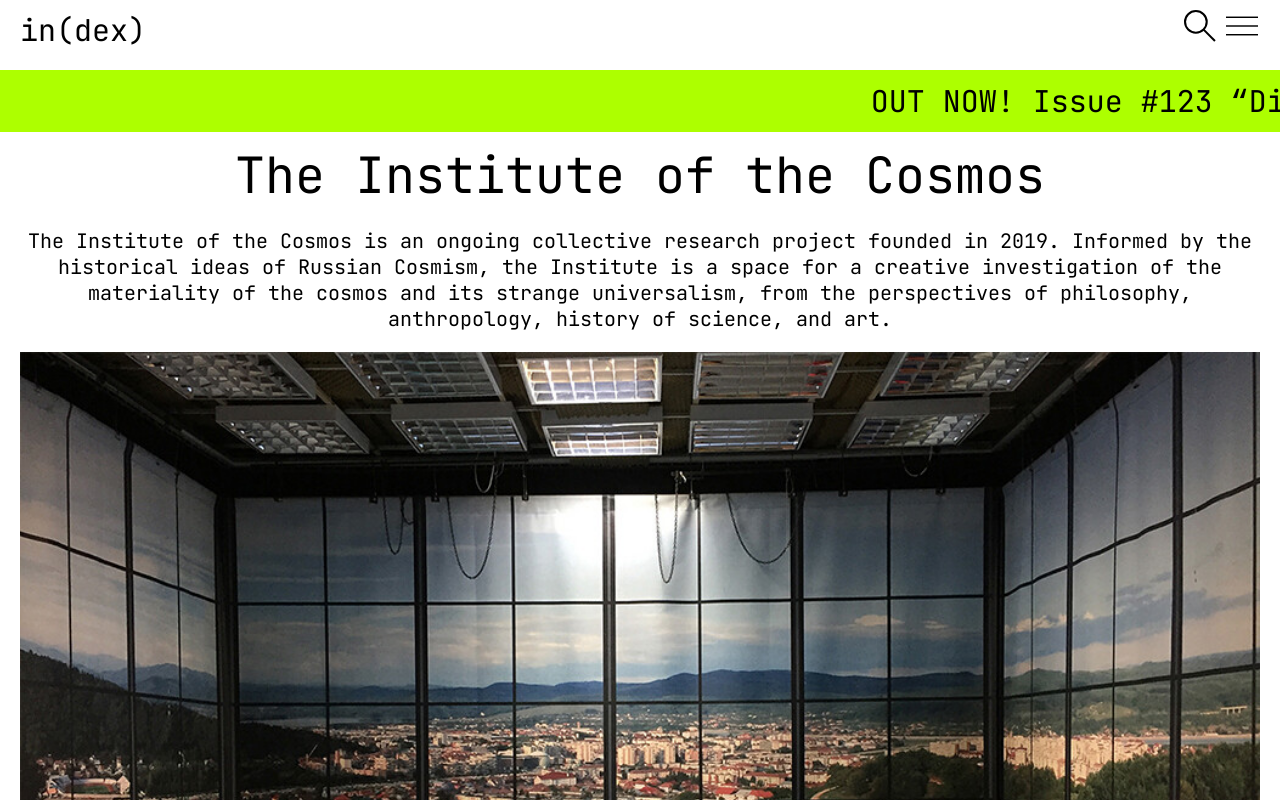
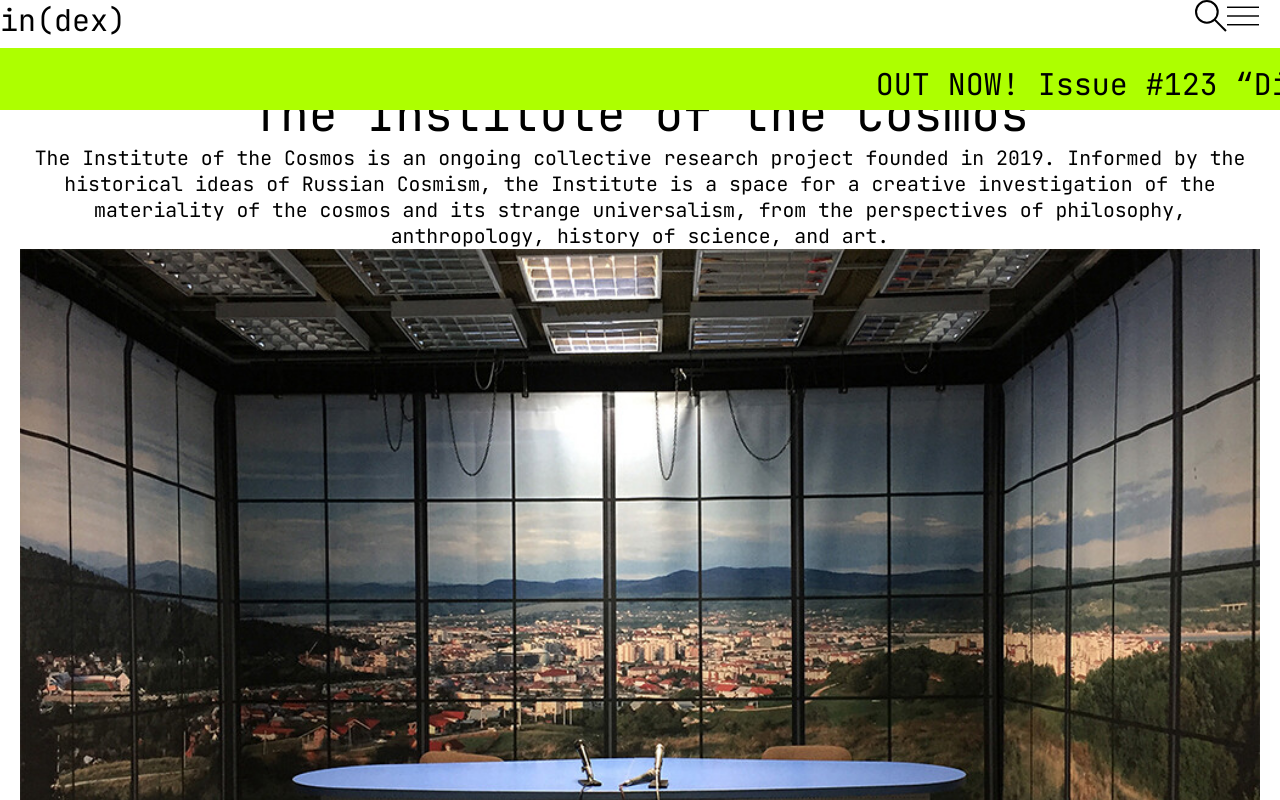
Before and after one commit to Yngvolainen/index, a Vue app: page / in a window 1280 px wide. Shown: the top 800 px of the page. Built offline with nearby package versions, Linux system fonts and the light colour scheme.

Commit message:
update variables

```diff
--- a/src/style/reset.css
+++ b/src/style/reset.css
@@ -2,6 +2,7 @@
 	box-sizing: border-box;
 	margin: 0;
 	padding: 0;
+	font-size: 30px;
 }
 
 button {
--- a/src/style/variables.css
+++ b/src/style/variables.css
@@ -1,21 +1,23 @@
 :root {
 	/* font-size */
-	--heading: 50px;
-	--body: 30px;
-	--caption: 20px;
+	--heading: 1.6rem;
+	--body: 1rem;
+	--caption: 0.66rem;
 
 	/* colors */
 	--primary: #000000;
 	--secondary: #E3E3E3;
 	--highlight: #ADFF00;
 
-	/* lineheights */
-	--lineheight-big: 100px;
-	--lineheight-medium: 40px;
-	--lineheight-small: 20px;
-	--lineheight-xsmall: 10px;
+	/* gaps */
+	--outside-margin: 20px;
+	--bottom-big: 100px;
+	--bottom-medium: 40px;
+	--bottom-small: 20px;
+	--bottom-xsmall: 10px;
 
-	/* gap */
-	--column-gap: 10px;
-	--outside-margin: 20px;
+	/* grid */
+	--gap-big: 10px;
+	--gap-small: 5px;
+	--grid-column-12: repeat(12, 1fr);
 }
```
